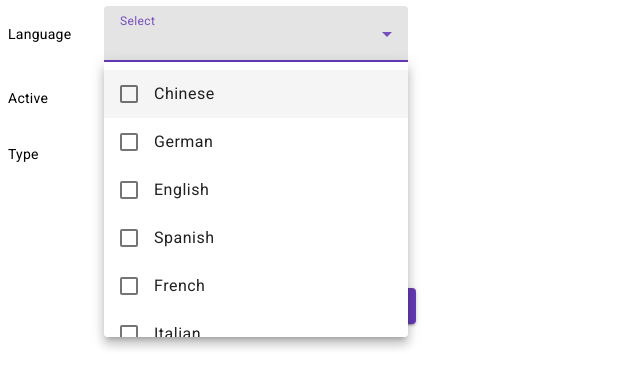
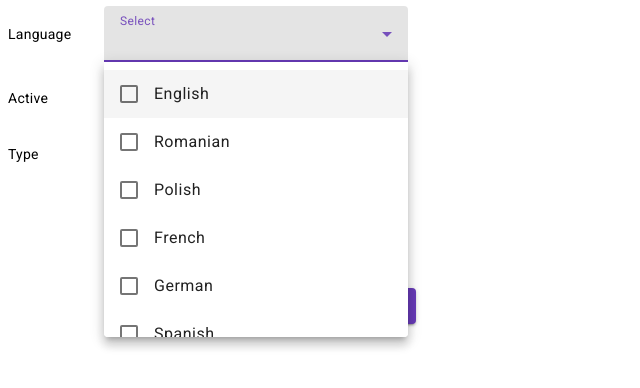
Before and after one commit to verminu/SearchWidget, an Angular app: page / in a window 1280 px wide. Both pictures are taken after a click on the element 256 px from the left and 178 px from the top of the page. Shown: the part 136-524 px from the top of the page, without its empty margins (0-640 px from the left). Built offline with nearby package versions, Linux system fonts and the light colour scheme.

Commit message:
- fixed list order

```diff
--- a/src/app/search-form/search-form.component.html
+++ b/src/app/search-form/search-form.component.html
@@ -49,7 +49,7 @@
                 <mat-form-field subscriptSizing="dynamic">
                   <mat-label>Select</mat-label>
                   <mat-select [formControlName]="facet.key" multiple>
-                    <mat-option *ngFor="let option of (facet.data ? (facet.data | keyvalue) : [])"
+                    <mat-option *ngFor="let option of (facet.data ? (facet.data | keyvalue : preserveMapOrderComparator) : [])"
                                 [value]="[option.key, option.value]">{{option.value}}</mat-option>
                   </mat-select>
                 </mat-form-field>
@@ -58,7 +58,7 @@
 
             <ng-container *ngSwitchCase="FacetType.Checkboxes">
               <div [formArrayName]="facet.key" class="form-field--checkboxes">
-                <div class="w-100" *ngFor="let option of (facet.data ? (facet.data | keyvalue) : []); let i = index;">
+                <div class="w-100" *ngFor="let option of (facet.data ? (facet.data | keyvalue : preserveMapOrderComparator) : []); let i = index;">
                   <mat-checkbox [formControlName]="i">{{option.value}}</mat-checkbox>
                 </div>
               </div>
--- a/src/app/search-form/search-form.component.ts
+++ b/src/app/search-form/search-form.component.ts
@@ -93,6 +93,10 @@ export class SearchFormComponent implements OnInit {
       searchTerm: '', // Reset searchTerm to empty string
       selections: this.buildInitialSelections() // Reset selections to initial state
     });
+  }
+
+  preserveMapOrderComparator() {
+    return 0;
   }
 
   private buildInitialSelections(): Record<string, any> {
```
